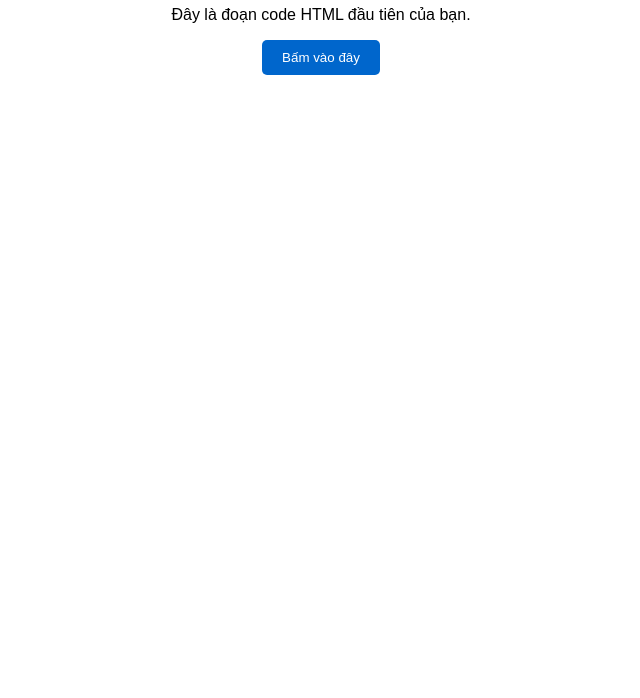
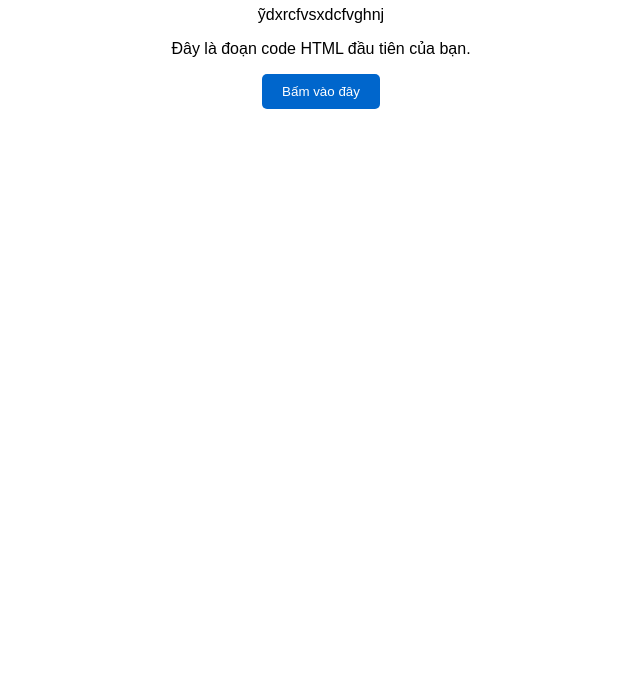
Before and after one commit to haocole/My_Project, a plain HTML site: page index.html in a window 1280 px wide. Shown: the part 102-800 px from the top of the page, without its empty margins (319-959 px from the left). Drawn offline with Linux system fonts and the light colour scheme.

Commit message:
commit again

```diff
--- a/index.html
+++ b/index.html
@@ -11,6 +11,7 @@
 </head>
 <body>
   <h1>Xin chào!</h1>
+  ỹdxrcfvsxdcfvghnj
   <p>Đây là đoạn code HTML đầu tiên của bạn.</p>
   <button onclick="alert('Bạn vừa bấm nút!')">Bấm vào đây</button>
 </body>
```
